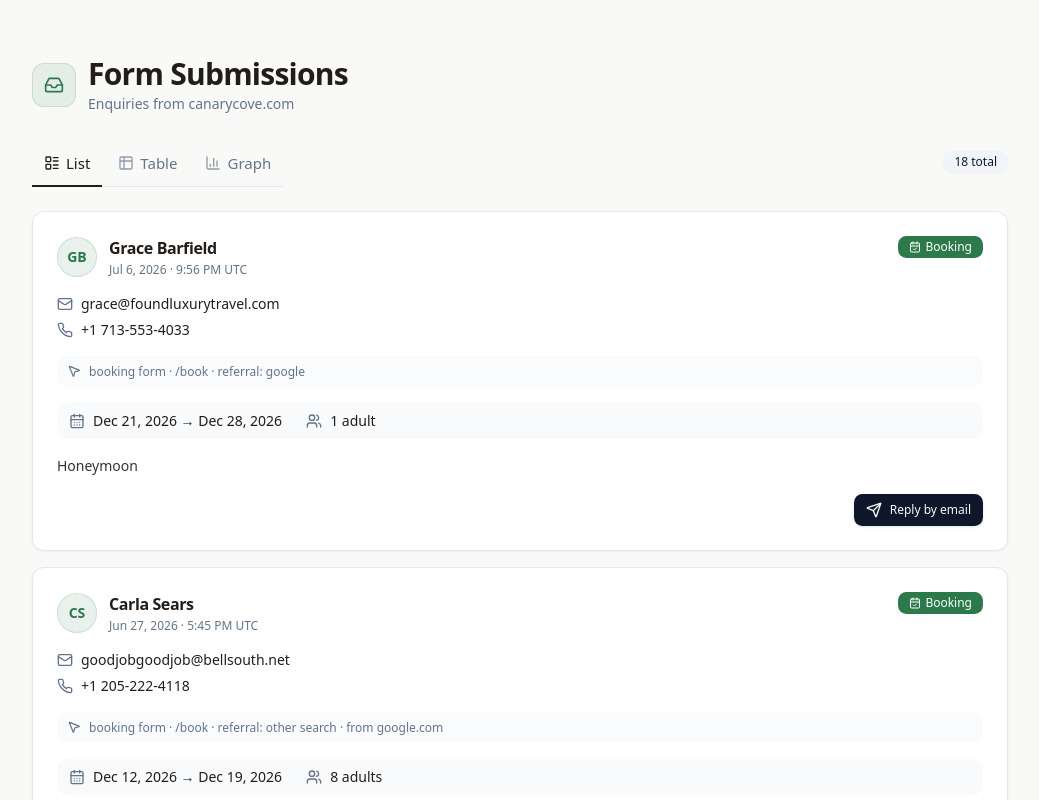
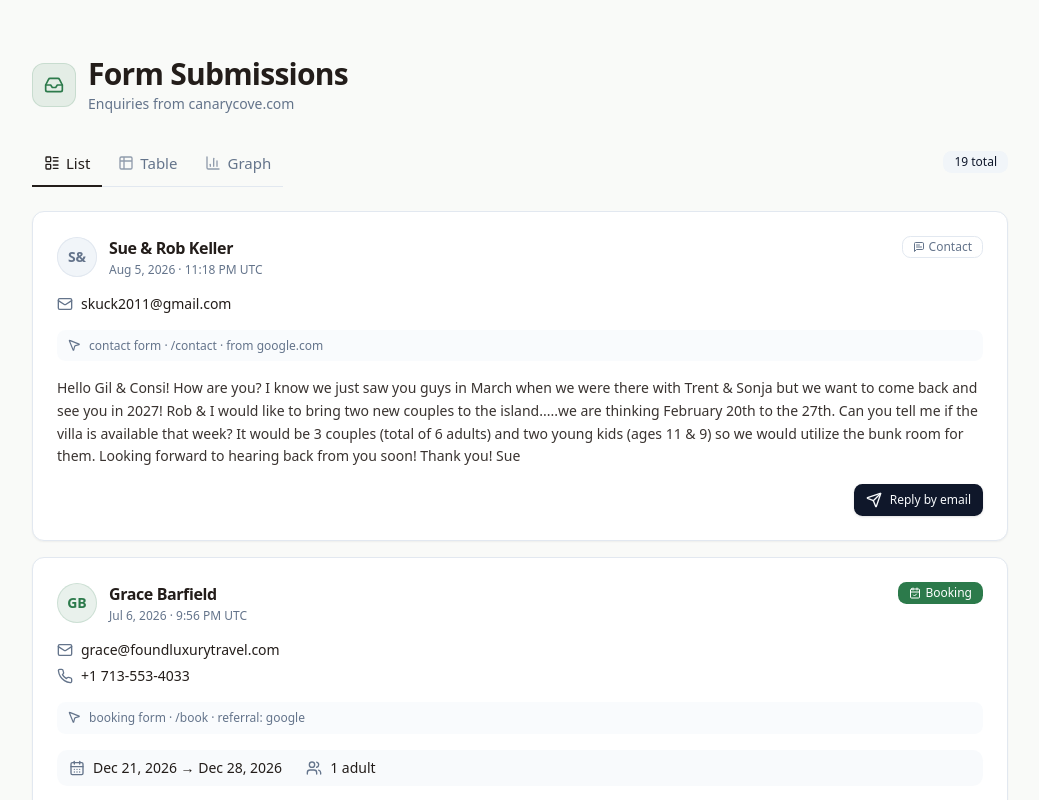
Before and after one commit to enzo-prism/canarycove-dash, a Next.js app: page / in a window 1280 px wide. Shown: the top 800 px of the page, without its empty margins (120-1159 px from the left). Built offline with nearby package versions, Linux system fonts and the light colour scheme.

Commit message:
Reconcile Canary Cove submissions through August 13
Add the Aug 5 Sue & Rob Keller contact lead to the baked snapshot and count the Aug 12 bot/test contact row as filtered, not visible.

Co-authored-by: enzo <enzo-prism@users.noreply.github.com>

```diff
--- a/data/submissions.ts
+++ b/data/submissions.ts
@@ -1,6 +1,6 @@
 // Canary Cove website form submissions.
 //
-// Source: Formspree delivery notifications reconciled through 2026-07-29T19:24:40Z.
+// Source: Formspree delivery notifications reconciled through 2026-08-13 via Gmail Formspree notifications.
 // The visible list keeps genuine guest enquiries and filters obvious bot/test rows
 // so staff can work from a clean inbox. See submissionImportSummary for the full raw count.
 // Homepage email-capture submissions are tracked separately and are not part of this
@@ -29,11 +29,11 @@ export interface Submission {
 }
 
 export const submissionImportSummary = {
-  "exportedAt": "2026-07-29T19:24:40Z",
-  "rawRows": 37,
-  "visibleRows": 18,
-  "filteredRows": 19,
-  "contactRows": 19,
+  "exportedAt": "2026-08-14T02:55:44Z",
+  "rawRows": 39,
+  "visibleRows": 19,
+  "filteredRows": 20,
+  "contactRows": 21,
   "bookingRows": 18,
   "excludedEmailCaptureRows": 2,
   "sourceFiles": [
@@ -43,6 +43,17 @@ export const submissionImportSummary = {
 } as const;
 
 export const submissions: Submission[] = [
+  {
+    id: "c-20260805-sue-rob-keller",
+    type: "contact",
+    name: "Sue & Rob Keller",
+    email: "skuck2011@gmail.com",
+    date: "2026-08-05T23:18:50.000Z",
+    message: "Hello Gil & Consi!\nHow are you?\n\nI know we just saw you guys in March when we were there with Trent & Sonja but we want to come back and see you in 2027!\n\nRob & I would like to bring two new couples to the island.....we are thinking February 20th to the 27th. Can you tell me if the villa is available that week?\n\nIt would be 3 couples (total of 6 adults) and two young kids (ages 11 & 9) so we would utilize the bunk room for them.\n\nLooking forward to hearing back from you soon! Thank you!\n\nSue",
+    pagePath: "/contact",
+    referrer: "https://www.google.com/",
+    sourceForm: "contact",
+  },
   {
     id: "b-20260706-grace-barfield",
     type: "booking",
```
